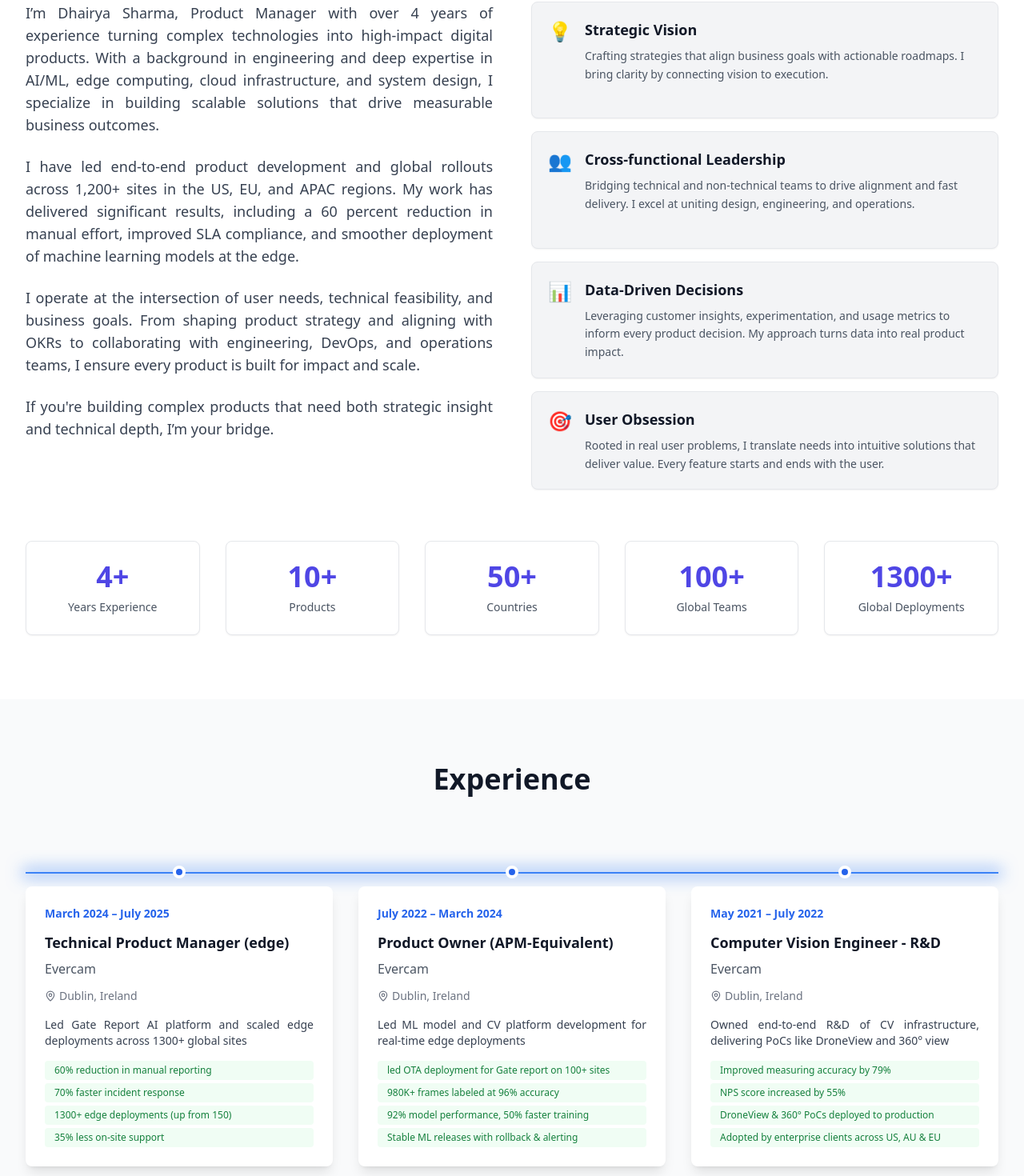
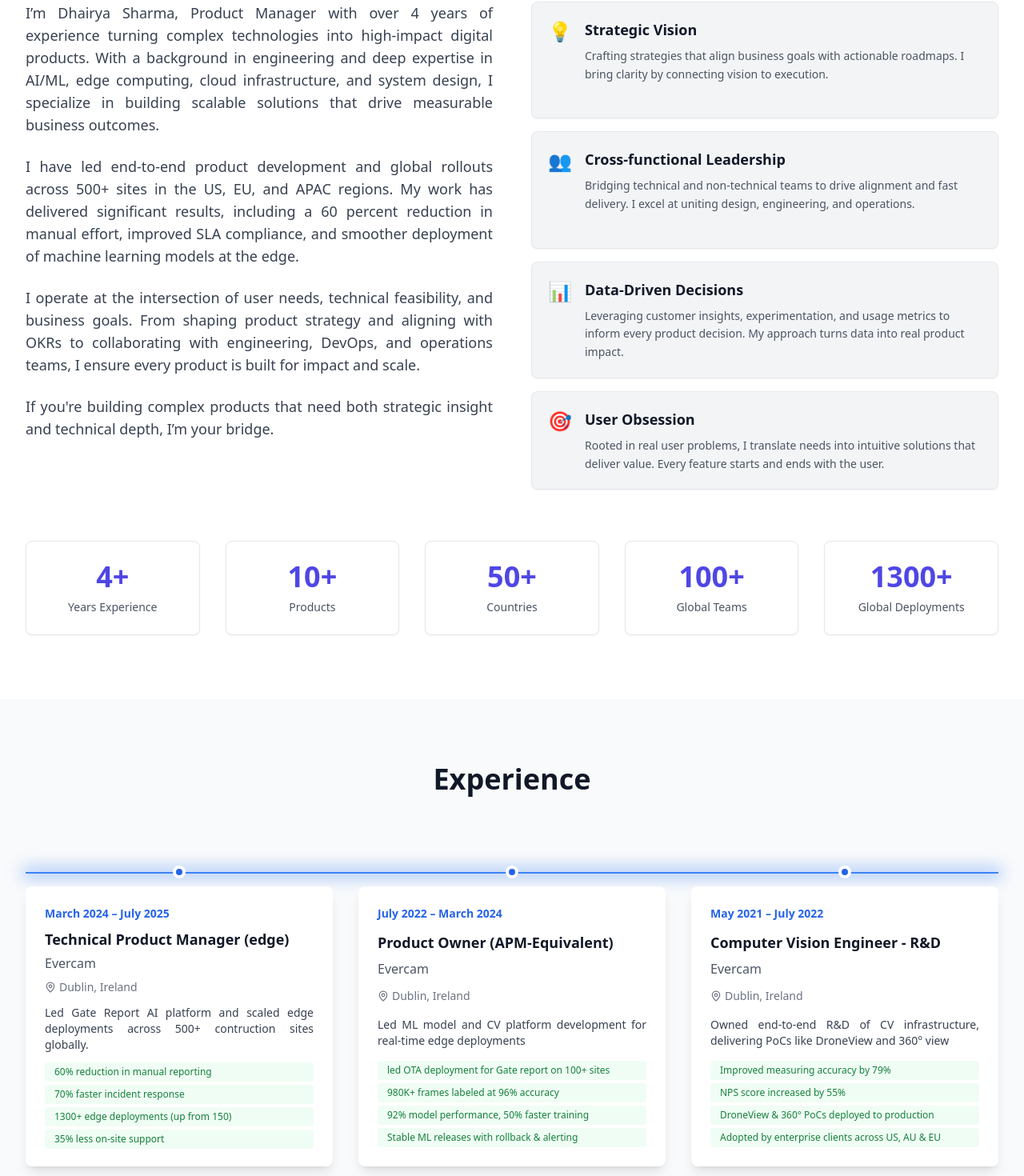
Before and after one commit to dhairyas17/portfolio-website, a React (Vite) app: page / in a window 1280 px wide. Shown: the part 1026-2496 px from the top of the page at 80% size. Built offline with nearby package versions, Linux system fonts and the light colour scheme.

Commit message:
Fixed UI and content

```diff
--- a/src/App.tsx
+++ b/src/App.tsx
@@ -1,9 +1,7 @@
 import { BrowserRouter as Router, Routes, Route, useLocation } from 'react-router-dom';
 import { AnimatePresence } from 'framer-motion';
-
 import Header from './components/Header';
 import ScrollToTop from './components/ScrollToTop';
-
 import Home from './pages/Home';
 import Portfolio from './pages/Portfolio';
 import Projects from './pages/Projects';
--- a/src/pages/CaseStudyCategory.tsx
+++ b/src/pages/CaseStudyCategory.tsx
@@ -27,7 +27,6 @@ const CaseStudyCategory = () => {
       team: '14',
       impact: ['750% MRR Growth', '94% Lower Data Usage', '71pt NPS Boost'],
       tags: ['Edge AI', 'System Design', 'YOLOv5', 'Jetson', 'RabbitMQ', 'OTA Deployment'],
-      // image: 'https://images.pexels.com/photos/3861969/pexels-photo-3861969.jpeg?auto=compress&cs=tinysrgb&w=800&h=400&fit=crop'
       image:  '/assets/case-studies/gate-report.png',
 
     },
@@ -39,9 +38,8 @@ const CaseStudyCategory = () => {
       description: "Standardized edge deployments with kit-based setup and OTA config via Ansible & AWX, making it easy for non-engineers to manage devices at scale.",
       duration: '4 months',
       team: '10',
-      impact: ['Reduced deployment time by 70%', 'Enabled 1000+ site scalability', 'Empowered non-devs to manage edge ops'],
+      impact: ['Reduced deployment time by 70%', 'Enabled 500+ site scalability', 'Empowered non-devs to manage edge ops'],
       tags: ['Edge Infrastructure', 'Ansible', 'AWX', 'OTA', 'Kit-Based Architecture', 'TPM', 'DevOps'],
-      // image: 'https://images.pexels.com/photos/1181677/pexels-photo-1181677.jpeg?auto=compress&cs=tinysrgb&w=800&h=400&fit=crop'
       image:  '/assets/case-studies/standardizing-edge.png',
     },
     {
@@ -54,7 +52,6 @@ const CaseStudyCategory = () => {
       team: '7',
       impact: ['75% fewer device failures', '80% fewer site visits', '+35% NPS increase'],
       tags: ['Observability', 'Prometheus', 'Grafana', 'OTA Deployment', 'Edge Devices', 'DevOps', 'TPM'],
-      // image: 'https://images.pexels.com/photos/1581094/pexels-photo-1581094.jpeg?auto=compress&cs=tinysrgb&w=800&h=400&fit=crop'
       image:  '/assets/case-studies/edge-monitoring-platform.png',
 
     },
@@ -68,7 +65,6 @@ const CaseStudyCategory = () => {
       team: "5",
       impact: ["Improved gate detection accuracy from 65% to 96%", "reduced processing time from 2 mins to 5 secs", "improved client retention by 22%"],
       tags: ["Edge AI", "Object Detection", "Jetson Orin", "React", "Node.js", "Postgres", "MQTT"],
-      // image: "https://images.pexels.com/photos/256381/pexels-photo-256381.jpeg?auto=compress&cs=tinysrgb&w=800&h=400&fit=crop"
     image:  '/assets/case-studies/video-intelligence-api.png',
     },
     {
@@ -81,7 +77,6 @@ const CaseStudyCategory = () => {
       team: '10',
       impact: ['10× data scale', '29% accuracy lift', '60% faster annotation'],
       tags: ['MLOps', 'Airflow', 'MLflow', 'Edge AI', 'CVAT', 'Data Pipeline'],
-      // image: 'https://images.pexels.com/photos/3861969/pexels-photo-3861969.jpeg?auto=compress&cs=tinysrgb&w=800&h=400&fit=crop'
       image:  '/assets/case-studies/Scaling MLOps Pipeline in Blue.png',
 
     }
@@ -92,7 +87,7 @@ const CaseStudyCategory = () => {
 
   const allCategories = Array.from(new Set(caseStudies.map((study) => study.category)));
 
-  // Initialize state **directly from URL params** (fix flicker)
+
   const filterFromUrl = searchParams.get('filter') || null;
   const pageFromUrl = parseInt(searchParams.get('page') || '1', 10);
   const initialPage = pageFromUrl > 0 ? pageFromUrl : 1;
@@ -100,7 +95,6 @@ const CaseStudyCategory = () => {
   const [activeFilter, setActiveFilter] = useState<string | null>(filterFromUrl);
   const [currentPage, setCurrentPage] = useState<number>(initialPage);
 
-  // Update URL params when user changes filter or page (avoid loops)
   useEffect(() => {
     const params: { [key: string]: string } = {};
     if (activeFilter) params.filter = activeFilter;
@@ -112,7 +106,6 @@ const CaseStudyCategory = () => {
     }
   }, [activeFilter, currentPage, searchParams, setSearchParams]);
 
-  // On filter button click, set filter and reset page to 1
   const onFilterChange = (filter: string | null) => {
     setActiveFilter(filter);
     setCurrentPage(1);
--- a/src/pages/CaseStudyDetail 1.tsx
+++ b/src/pages/CaseStudyDetail 1.tsx
@@ -330,11 +330,6 @@ const CaseStudyDetail1 = () => {
               </blockquote>
             </motion.section>
 
-      {/* Tags */}
-      {/* <motion.div className="mt-10 text-lg text-gray-600 flex items-start gap-2" {...fadeIn}>
-        <Tags size={16} className="mt-1" />
-        <span><strong>Tags:</strong> Edge AI, Real-Time Systems, Product Design, System Design, Offline Sync, RabbitMQ, YOLOv5, Jetson, TPM, NPS Growth, OTA Deployment, AI Simplification</span>
-      </motion.div> */}
         {showScrollTop && (
           <button
             onClick={scrollToTop}
--- a/src/pages/CaseStudyDetail 2.tsx
+++ b/src/pages/CaseStudyDetail 2.tsx
@@ -181,7 +181,7 @@ const CaseStudyDetail2 = () => {
       <motion.section className="mb-10" {...fadeIn}>
         <h2 className="text-2xl font-semibold mb-3"><ServerCog className="inline mr-2 mb-1 text-cyan-600" size={18} />Architecture Shift: From Camera-Based to Kit-Based</h2>
         <div className="grid grid-cols-1 md:grid-cols-2 gap-6 text-lg">
-          <div className="bg-gray-50 p-4 border rounded">
+          <div className="bg-red-50 p-4 border rounded">
             <h3 className="font-bold mb-2">Old Model (Camera-Centric)</h3>
             <p>
               → Each site had Custom camera & Custom config <br />
@@ -229,20 +229,6 @@ const CaseStudyDetail2 = () => {
           <span className="text-lg"> - Support Engineer, Evercam</span>
         </blockquote>
       </motion.section>
-
-
-      {/* Tags */}
-      {/* <motion.section {...fadeIn}>
-        <h2 className="text-2xl font-semibold mb-3"><TagIcon className="inline mr-2 mb-1 text-indigo-600" size={18} />Tags</h2>
-        <div className="flex flex-wrap gap-2 text-lg text-gray-700">
-          {[
-            "Edge Infrastructure", "Ansible", "AWX", "SBC", "TPM", "OTA", "Hardware Standardization",
-            "DevOps", "Support Enablement", "Kit-Based Architecture", "Process Optimization"
-          ].map((tag, idx) => (
-            <span key={idx} className="bg-gray-200 px-3 py-1 rounded-lg">{tag}</span>
-          ))}
-        </div>
-      </motion.section> */}
       {showScrollTop && (
           <button
             onClick={scrollToTop}
--- a/src/pages/CaseStudyDetail 4.tsx
+++ b/src/pages/CaseStudyDetail 4.tsx
@@ -155,7 +155,7 @@ const CaseStudyDetail4 = () => {
       <motion.section className="mb-10" {...fadeIn}>
         <h2 className="text-2xl font-semibold mb-3"><ServerCog className="inline mr-2 mb-1 text-cyan-600" size={18} />System Architecture</h2>
         <div className="grid grid-cols-1 md:grid-cols-2 gap-6 text-lg">
-          <div className="bg-gray-50 p-4 border rounded">
+          <div className="bg-yellow-50 p-4 border rounded">
             <h3 className="font-bold mb-2">Components</h3>
             <p>
             →  <strong> Frontend :</strong> Swagger UI for interactive API testing<br />
@@ -168,7 +168,7 @@ const CaseStudyDetail4 = () => {
             </p>
           </div>
 
-          <div className="bg-gray-50 p-4 border rounded">
+          <div className="bg-green-50 p-4 border rounded">
             <h3 className="font-bold mb-2">Infrastructure</h3>
             <p>
             →  <strong>Inference at scale:</strong> Load-balanced using Gunicorn + Uvicorn<br />
--- a/src/pages/Home.tsx
+++ b/src/pages/Home.tsx
@@ -75,7 +75,7 @@ const Home = () => {
       role: 'Technical Product Manager (edge)',
       company: 'Evercam',
       period: 'March 2024 – July 2025',
-      description: 'Led Gate Report AI platform and scaled edge deployments across 1300+ global sites',
+      description: 'Led Gate Report AI platform and scaled edge deployments across 500+ contruction sites globally.',
       metrics: [
         '60% reduction in manual reporting',
         '70% faster incident response',
@@ -300,7 +300,7 @@ const Home = () => {
           With a background in engineering and deep expertise in AI/ML, edge computing, cloud infrastructure, and system design, I specialize in building scalable solutions that drive measurable business outcomes.
         </p>
         <p>
-          I have led end-to-end product development and global rollouts across 1,200+ sites in the US, EU, and APAC regions.
+          I have led end-to-end product development and global rollouts across 500+ sites in the US, EU, and APAC regions.
           My work has delivered significant results, including a 60 percent reduction in manual effort, improved SLA compliance, and smoother deployment of machine learning models at the edge.
         </p>
         <p>
--- a/src/pages/ProjectDetail.tsx
+++ b/src/pages/ProjectDetail.tsx
@@ -283,8 +283,6 @@ const ProjectDetail: React.FC = () => {
           </ul>
         </motion.section>
 
-
-
           {/* Prev / Next Navigation */}
           <motion.div
             variants={fadeUp}
```
Also changed, not shown: src/types/project.ts (+3 -4 lines), src/pages/BlogPost.tsx (indentation only), src/pages/CaseStudyDetail 3.tsx (indentation only), src/pages/CaseStudyDetail 5.tsx (indentation only), src/pages/Contact.tsx (indentation only). Lines whose indentation alone changed are shown as unchanged.
